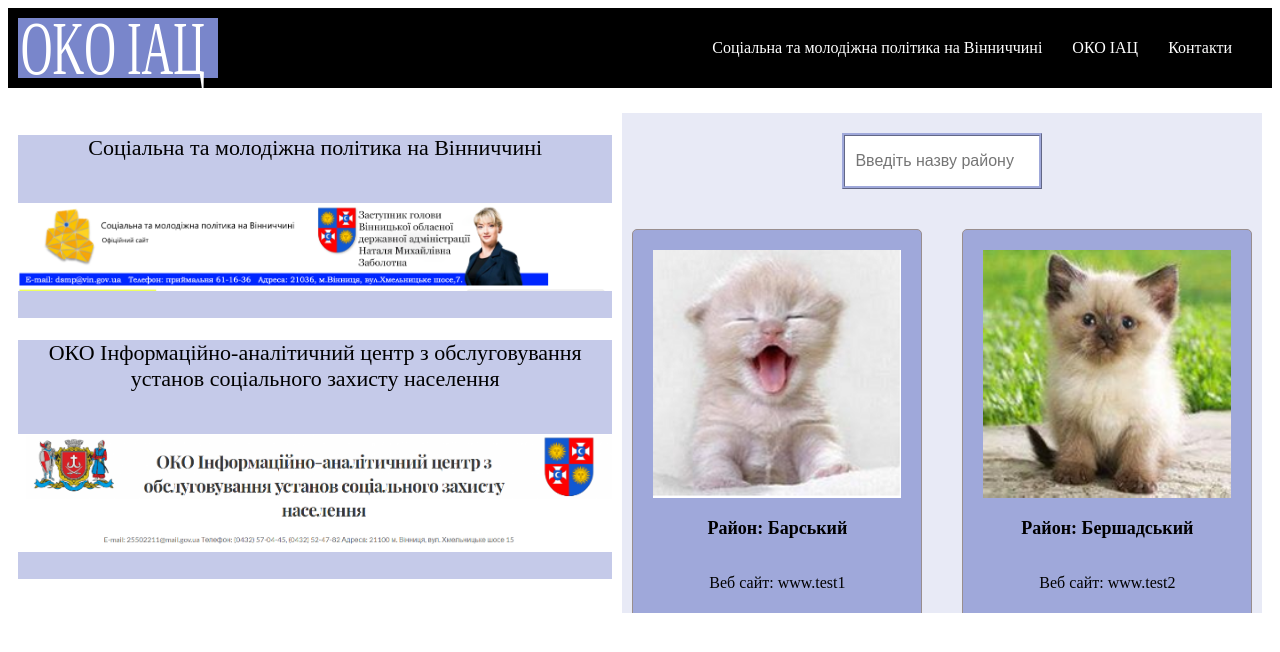
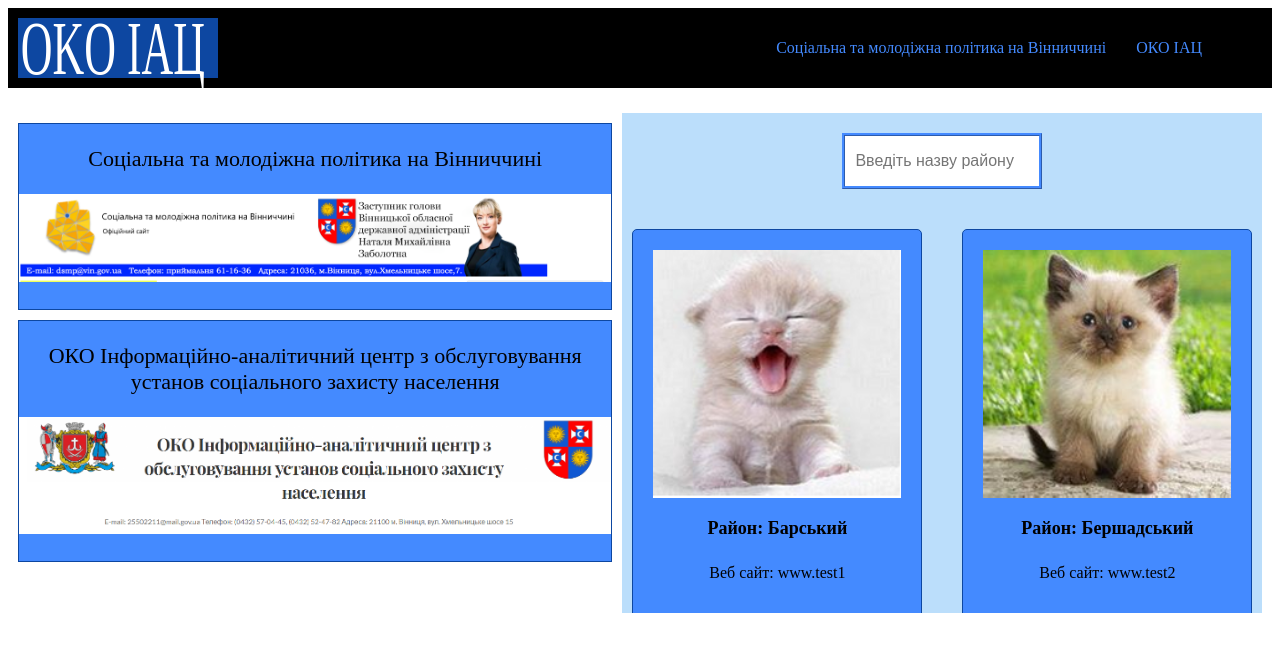
Before and after one commit to SergiiKov/main-page-iac, a React (Create React App) app: page / in a window 1280 px wide. Shown: the top 652 px of the page. Built offline with nearby package versions, Linux system fonts and the light colour scheme.

Commit message:
add styles to compomemt

```diff
--- a/src/components/district-card/district-card.styles.scss
+++ b/src/components/district-card/district-card.styles.scss
@@ -1,8 +1,8 @@
 .card-container {
     display: flex;
     flex-direction: column;
-    background-color: #9fa8da   ;
-    border: 1px solid rgb(153, 142, 142);
+    background-color: #448aff;
+    border: 1px solid #0d47a1 ;
     border-radius: 5px;
     padding: 20px;
     margin: 10px;
@@ -22,7 +22,7 @@
 
   .card-container p {
     font-size: 16px;
-    margin-top: 20px;
+    margin-top: 10px;
     font-weight: 500;
   }
 
--- a/src/components/dsmp/dsmp.component.styles.scss
+++ b/src/components/dsmp/dsmp.component.styles.scss
@@ -6,7 +6,8 @@
     }
 
     .dsmp-item{
-        background-color: #c5cae9;
+        background-color: #448aff;
+        border: 1px solid #0d47a1 ;
         margin: 10px;
 
         cursor: pointer;
@@ -16,6 +17,7 @@
         transition: transform 0.25s ease-out;
     }
     .dsmp-item p {
+        // padding-top: 20px;
         font-size: 22px;
         text-decoration: none;
         color: black;
--- a/src/components/header/header.component.jsx
+++ b/src/components/header/header.component.jsx
@@ -22,7 +22,7 @@ const Header = () => (
 
 
       <Link className='option' to='/signin'>
-        <p>Контакти</p>
+        {/* <p>Контакти</p>  */}
       </Link>
     </div>
   </div>
--- a/src/components/header/header.styles.scss
+++ b/src/components/header/header.styles.scss
@@ -22,7 +22,7 @@
       .option {
         padding: 10px 15px;
 
-        color: white;
+        color: #448aff;
         text-decoration: none;
         font-size: 16px;
       }
@@ -31,15 +31,15 @@
       }
 
       .option a {
-        color: white;
+        color: #448aff;
         text-decoration: none;
       }
       .option a:hover {
-        color: #c5cae9 ;
+        color: #fff ;
         text-decoration: none;
       }
       .option p:hover {
-        color: #c5cae9 ;
+        color: #fff ;
         text-decoration: none;
       }
     }
--- a/src/components/iac/iac.component.styles.scss
+++ b/src/components/iac/iac.component.styles.scss
@@ -4,11 +4,12 @@
     background-size: cover;
     background-position: center;
     margin-bottom: 20px;
-    margin-top: 20px;
+    // margin-top: 10px;
     }
 
 .iac-item{
-    background-color: #c5cae9 ;
+    background-color: #448aff;
+    border: 1px solid #0d47a1 ;
     margin: 10px;
 
     cursor: pointer;
@@ -19,6 +20,7 @@
 }
 
 .iac-item p {
+    // padding-top: 20px;
     font-size: 22px;
     text-decoration: none;
     color: black;
--- a/src/components/scroll/scroll.styles.scss
+++ b/src/components/scroll/scroll.styles.scss
@@ -2,6 +2,6 @@
     overflow-y: scroll;
     // border: 1px solid #9fa8da;
     height: 500px;
-    background-color: #e8eaf6 ;
+    background-color: #bbdefb   ;
 
 }
--- a/src/components/serch-box/serch-box.styles.scss
+++ b/src/components/serch-box/serch-box.styles.scss
@@ -1,6 +1,6 @@
 .search {
     -webkit-appearance: none;
-    border: 1mm ridge #9fa8da;
+    border: 1mm ridge #448aff;
     outline: none;
     padding: 10px;
     margin-top: 20px;
```
Also changed, not shown: src/img/logo.svg.
